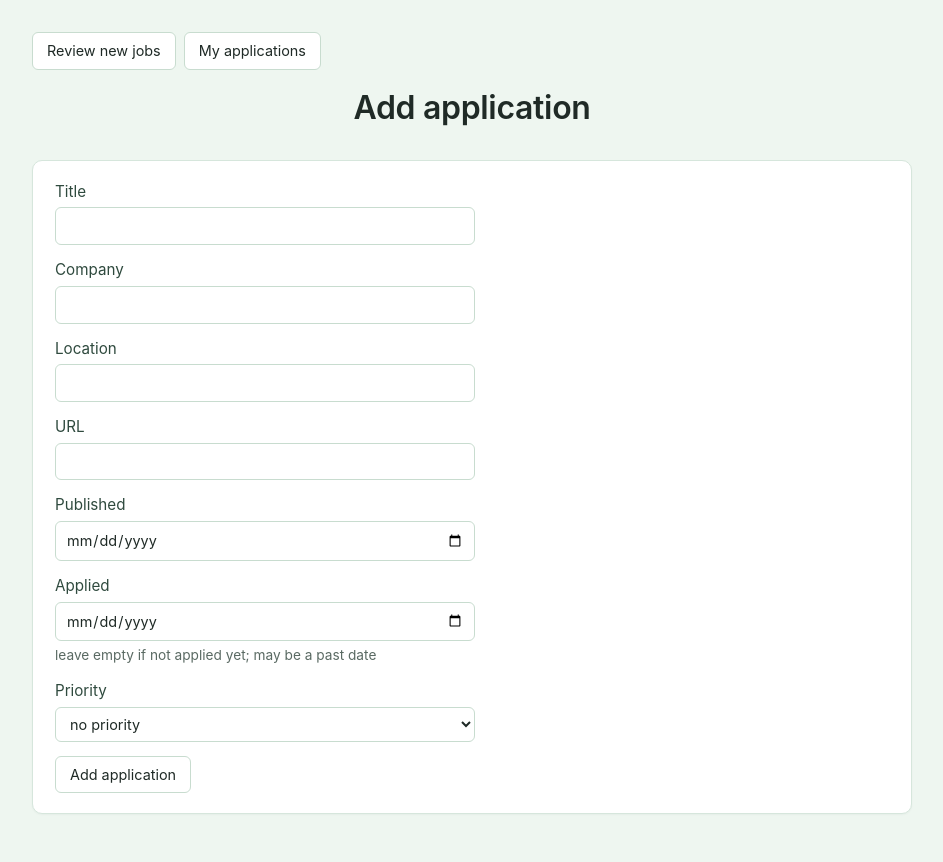
After one commit to yanucodes/job-search-tool, a Flask app: page /applications/new in a window 1280 px wide. The commit adds this page. Shown: the whole page, without its empty margins (168-1111 px from the left). Run offline with Flask 3, Linux system fonts and the light colour scheme.

Commit message:
Add manual entry form for applications
Add a separate form and GET/POST route to add a job to "My applications"
by hand, with an optional past "applied" date so historical applications
land directly in the Applied group. Title, company, location and URL
(the fields shown in the PDF summary) are required.

Co-Authored-By: Claude Opus 4.8 <noreply@anthropic.com>

```diff
--- a/app.py
+++ b/app.py
@@ -2,6 +2,7 @@
 
 import os
 import subprocess
+import uuid
 
 from flask import Flask, redirect, render_template, request, send_file, \
     url_for
@@ -116,6 +117,37 @@ def applications():
                            expand=request.args.get("open") == "1")
 
 
+@app.route("/applications/new", methods=["GET", "POST"])
+def new_application():
+    """Add a job to the application list by hand.
+
+    GET shows a form with all fields. POST validates that the fields shown in
+    the PDF summary (title, company, location, url) are filled, then saves the
+    job. An optional past "applied" date records a historical application; when
+    omitted the job starts in the "to apply" group.
+    """
+    if request.method == "POST":
+        fields = {key: request.form.get(key, "").strip()
+                  for key in ("title", "company", "location", "url")}
+        published = request.form.get("published", "").strip()
+        applied = request.form.get("applied", "").strip()
+        raw = request.form.get("priority", "")
+        priority = int(raw) if raw.isdigit() and int(raw) in tracker.PRIORITIES \
+            else None
+        if all(fields.values()):
+            record = {"id": uuid.uuid4().hex, "published": published, **fields}
+            tracker.add_application("manual", record, priority, applied)
+            return redirect(url_for("applications"))
+        return render_template(
+            "add_application.html", form=request.form,
+            error="Title, company, location and URL are required.",
+            priorities=tracker.PRIORITIES,
+            priority_labels=tracker.PRIORITY_LABELS)
+    return render_template("add_application.html", form={}, error=None,
+                           priorities=tracker.PRIORITIES,
+                           priority_labels=tracker.PRIORITY_LABELS)
+
+
 @app.route("/applications/<int:index>/status", methods=["POST"])
 def update_status(index):
     """Set the application status of a saved job.
--- a/static/style.css
+++ b/static/style.css
@@ -101,7 +101,10 @@ input[type="submit"]:hover {
     align-items: center;
 }
 
-select {
+select,
+input[type="text"],
+input[type="url"],
+input[type="date"] {
     border: 1px solid #c8dccf;
     border-radius: 6px;
     padding: 7px 10px;
@@ -111,10 +114,39 @@ select {
     color: #1f2a26;
 }
 
-select:focus {
+select:focus,
+input[type="text"]:focus,
+input[type="url"]:focus,
+input[type="date"]:focus {
     outline: none;
     border-color: #4a9a78;
     box-shadow: 0 0 0 3px rgba(74, 154, 120, 0.18);
+}
+
+form.stacked {
+    display: flex;
+    flex-direction: column;
+    gap: 14px;
+    align-items: flex-start;
+}
+
+form.stacked .field {
+    display: flex;
+    flex-direction: column;
+    gap: 4px;
+    width: 100%;
+    max-width: 420px;
+    color: #2f4a3e;
+    font-size: 0.95em;
+}
+
+form.stacked .field .hint {
+    margin-top: 0;
+}
+
+.error {
+    color: #7a3b3b;
+    margin: 0 0 14px;
 }
 
 .description {
--- /dev/null
+++ b/templates/add_application.html
@@ -0,0 +1,54 @@
+{% extends "base.html" %}
+
+{% block title %}Add application{% endblock %}
+
+{% block content %}
+    <h1>Add application</h1>
+    <div class="card">
+        {% if error %}
+        <p class="error">{{ error }}</p>
+        {% endif %}
+        <form method="POST" action="{{ url_for('new_application') }}"
+              class="stacked">
+            <label class="field">Title
+                <input type="text" name="title"
+                       value="{{ form.title }}" required>
+            </label>
+            <label class="field">Company
+                <input type="text" name="company"
+                       value="{{ form.company }}" required>
+            </label>
+            <label class="field">Location
+                <input type="text" name="location"
+                       value="{{ form.location }}" required>
+            </label>
+            <label class="field">URL
+                <input type="url" name="url"
+                       value="{{ form.url }}" required>
+            </label>
+            <label class="field">Published
+                <input type="date" name="published"
+                       value="{{ form.published }}">
+            </label>
+            <label class="field">Applied
+                <input type="date" name="applied"
+                       value="{{ form.applied }}">
+                <span class="hint">leave empty if not applied yet; may be a
+                    past date</span>
+            </label>
+            <label class="field">Priority
+                <select name="priority">
+                    <option value=""
+                            {% if not form.priority %}selected{% endif %}>
+                        no priority</option>
+                    {% for level in priorities %}
+                    <option value="{{ level }}"
+                            {% if form.priority == level|string %}selected{% endif %}>
+                        {{ priority_labels[level] }}</option>
+                    {% endfor %}
+                </select>
+            </label>
+            <input type="submit" value="Add application">
+        </form>
+    </div>
+{% endblock %}
--- a/tracker.py
+++ b/tracker.py
@@ -207,7 +207,7 @@ def write_latex_table(applications):
         f.write(header + "".join(rows) + TABLE_FOOTER)
 
 
-def add_application(service, record, priority=None):
+def add_application(service, record, priority=None, applied=""):
     """Add a job to the application list with an empty timeline.
 
     Args:
@@ -216,6 +216,9 @@ def add_application(service, record, priority=None):
         priority: Optional priority level (one of PRIORITIES). When given, it
             is stored under "priority"; when omitted the key is left out, which
             marks the job as having no chosen priority.
+        applied: Optional ISO date (YYYY-MM-DD) the user applied on. When given
+            it is stored in the "applied" timeline field, which marks the job
+            as already applied to; when omitted the timeline starts empty.
     """
     applications = load_applications()
     application = {
@@ -225,6 +228,8 @@ def add_application(service, record, priority=None):
         "decision": "",
         **record,
     }
+    if applied:
+        application["applied"] = applied
     if priority in PRIORITIES:
         application["priority"] = priority
     applications.append(application)
```
Also changed, not shown: templates/applications.html (+7 -5 lines).
